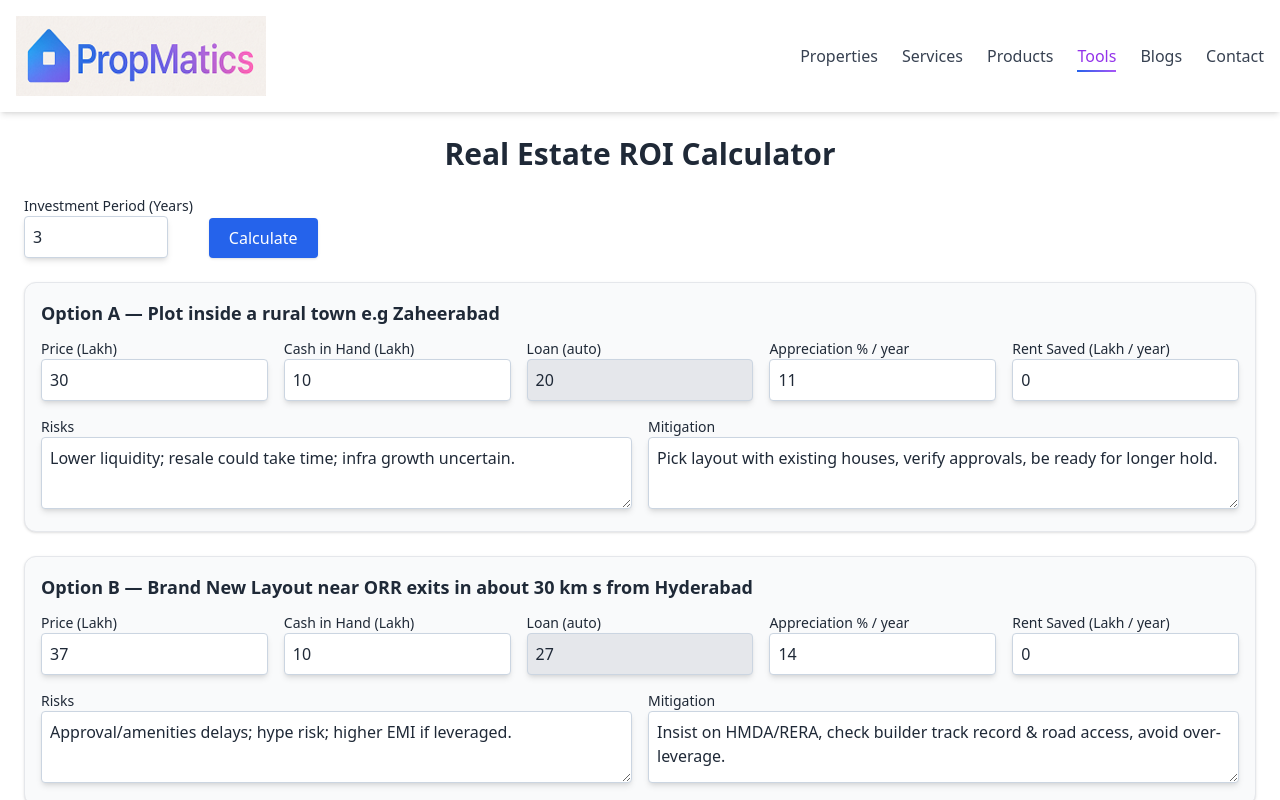
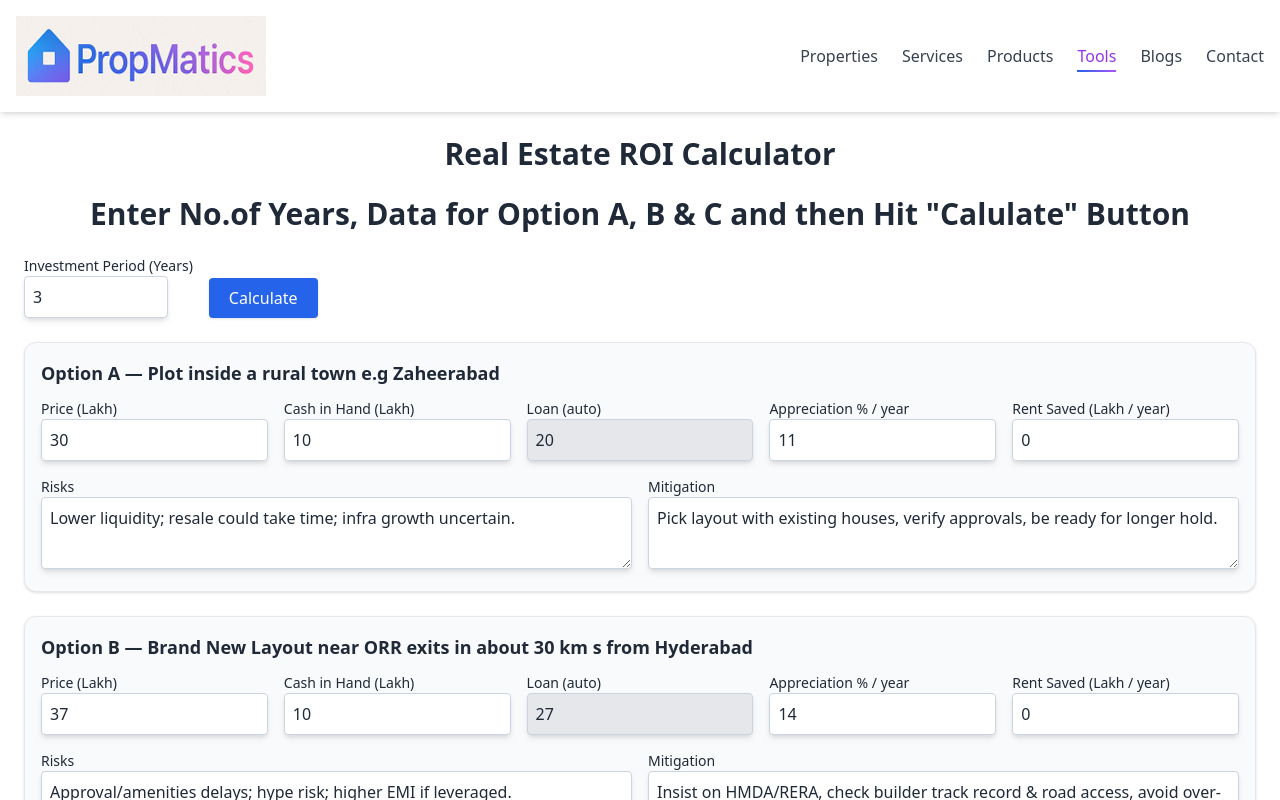
Before and after one commit to venupala-tt/propnz, a Next.js app: page /roi in a window 1280 px wide. Shown: the top 800 px of the page. Built offline with nearby package versions, Linux system fonts and the light colour scheme.

Commit message:
Update page.tsx

```diff
--- a/app/roi/page.tsx
+++ b/app/roi/page.tsx
@@ -114,6 +114,8 @@ export default function Page() {
   return (
     <div className="p-6 max-w-7xl mx-auto">
       <h1 className="text-3xl font-bold mb-6 text-center">Real Estate ROI Calculator</h1>
+      <h2 className="text-3xl font-bold mb-6 text-center">Enter No.of Years, Data for Option A, B & C and then Hit "Calulate" Button</h2>
+
 
       {/* Controls */}
       <div className="mb-6 flex flex-wrap items-end gap-4">
```
